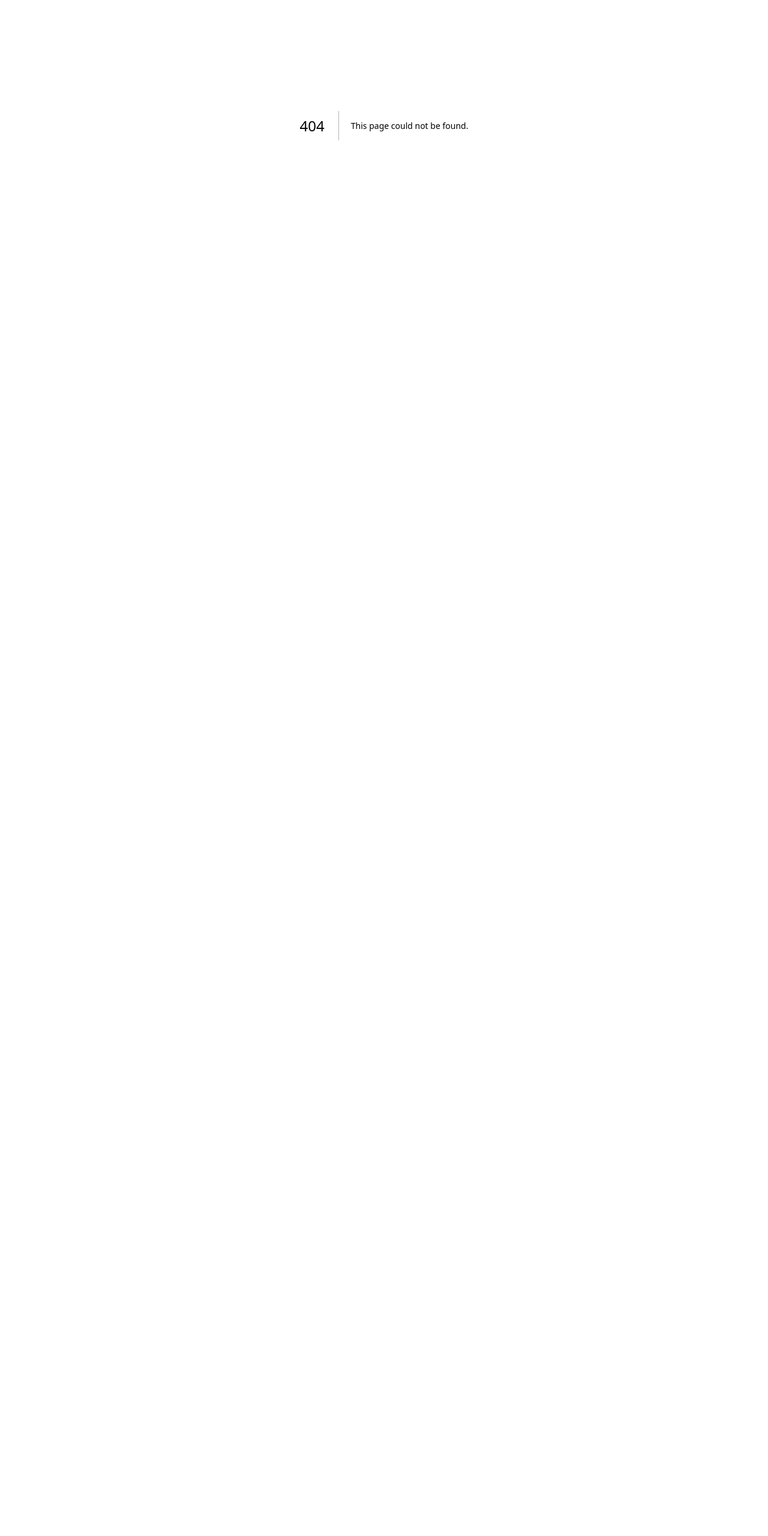
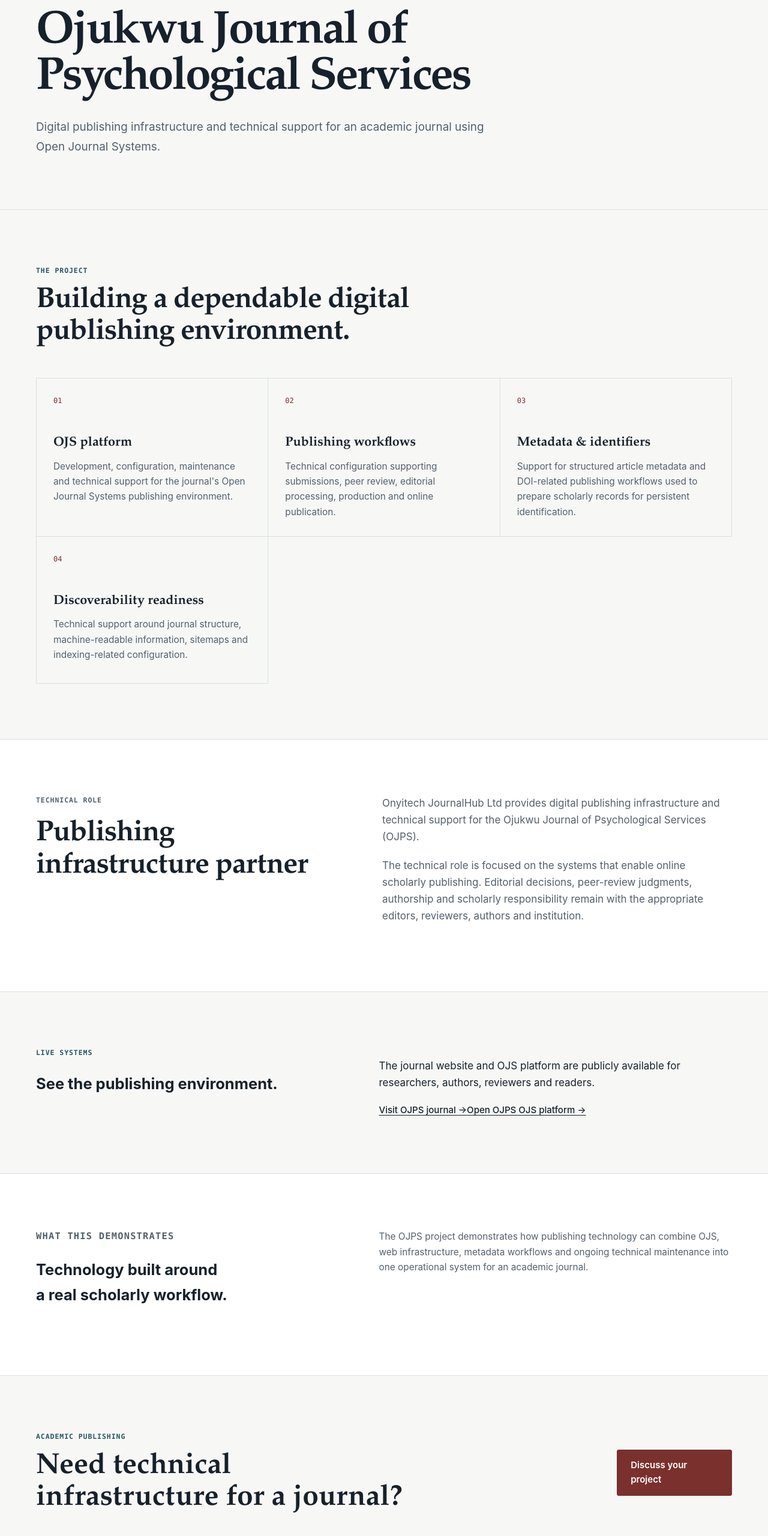
Before and after one commit to onyi4677/onyitechub.com, a Next.js app: page /case-studies/ojps in a window 1280 px wide. Before the commit this address had no page. Shown: the part 191-2752 px from the top of the page at 60% size. Before the commit the page ends 800 px from the top, so only its background shows below. Built offline with nearby package versions, Linux system fonts and the light colour scheme.

Commit message:
Add OJPS publishing infrastructure case study

```diff
--- /dev/null
+++ b/app/case-studies/ojps/page.tsx
@@ -0,0 +1,115 @@
+import SiteHeader from "../../components/SiteHeader";
+import SiteFooter from "../../components/SiteFooter";
+
+export const metadata = {
+  title: "Ojukwu Journal of Psychological Services | Case Study | Onyitech JournalHub Ltd",
+  description: "Case study of digital publishing infrastructure, Open Journal Systems and technical publishing support for the Ojukwu Journal of Psychological Services.",
+  alternates: { canonical: "/case-studies/ojps" },
+  openGraph: { url: "https://www.onyitechub.com/case-studies/ojps" },
+};
+
+export default function OJPSCaseStudyPage() {
+  return (
+    <>
+      <SiteHeader />
+      <main className="detail-page">
+        <section className="detail-hero">
+          <div className="wrap">
+            <p className="eyebrow">CASE STUDY · ACADEMIC PUBLISHING</p>
+            <h1>Ojukwu Journal of Psychological Services</h1>
+            <p className="detail-lede">
+              Digital publishing infrastructure and technical support for an academic journal using Open Journal Systems.
+            </p>
+          </div>
+        </section>
+
+        <section>
+          <div className="wrap">
+            <div className="section-head">
+              <div>
+                <p className="eyebrow">THE PROJECT</p>
+                <h2>Building a dependable digital publishing environment.</h2>
+              </div>
+            </div>
+            <div className="feature-grid">
+              <article>
+                <span>01</span>
+                <h3>OJS platform</h3>
+                <p>Development, configuration, maintenance and technical support for the journal's Open Journal Systems publishing environment.</p>
+              </article>
+              <article>
+                <span>02</span>
+                <h3>Publishing workflows</h3>
+                <p>Technical configuration supporting submissions, peer review, editorial processing, production and online publication.</p>
+              </article>
+              <article>
+                <span>03</span>
+                <h3>Metadata &amp; identifiers</h3>
+                <p>Support for structured article metadata and DOI-related publishing workflows used to prepare scholarly records for persistent identification.</p>
+              </article>
+              <article>
+                <span>04</span>
+                <h3>Discoverability readiness</h3>
+                <p>Technical support around journal structure, machine-readable information, sitemaps and indexing-related configuration.</p>
+              </article>
+            </div>
+          </div>
+        </section>
+
+        <section className="case-study">
+          <div className="wrap case-grid">
+            <div>
+              <p className="eyebrow">TECHNICAL ROLE</p>
+              <h2>Publishing infrastructure partner</h2>
+            </div>
+            <div>
+              <p>
+                Onyitech JournalHub Ltd provides digital publishing infrastructure and technical support for the Ojukwu Journal of Psychological Services (OJPS).
+              </p>
+              <p>
+                The technical role is focused on the systems that enable online scholarly publishing. Editorial decisions, peer-review judgments, authorship and scholarly responsibility remain with the appropriate editors, reviewers, authors and institution.
+              </p>
+            </div>
+          </div>
+        </section>
+
+        <section>
+          <div className="wrap two-column">
+            <div>
+              <p className="eyebrow">LIVE SYSTEMS</p>
+              <h2>See the publishing environment.</h2>
+            </div>
+            <div>
+              <p>The journal website and OJS platform are publicly available for researchers, authors, reviewers and readers.</p>
+              <a className="secondary-link" href="https://psyservicesjournal.org.ng" target="_blank" rel="noreferrer">Visit OJPS journal →</a>
+              <a className="secondary-link" href="https://ojs.psyservicesjournal.org.ng" target="_blank" rel="noreferrer">Open OJPS OJS platform →</a>
+            </div>
+          </div>
+        </section>
+
+        <section className="paper-panel">
+          <div className="wrap two-column">
+            <div>
+              <p className="eyebrow">WHAT THIS DEMONSTRATES</p>
+              <h2>Technology built around a real scholarly workflow.</h2>
+            </div>
+            <p>
+              The OJPS project demonstrates how publishing technology can combine OJS, web infrastructure, metadata workflows and ongoing technical maintenance into one operational system for an academic journal.
+            </p>
+          </div>
+        </section>
+
+        <section>
+          <div className="wrap cta-band">
+            <div>
+              <p className="eyebrow">ACADEMIC PUBLISHING</p>
+              <h2>Need technical infrastructure for a journal?</h2>
+            </div>
+            <a className="btn-primary" href="/contact">Discuss your project</a>
+          </div>
+        </section>
+      </main>
+      <SiteFooter />
+    </>
+  );
+}
```
